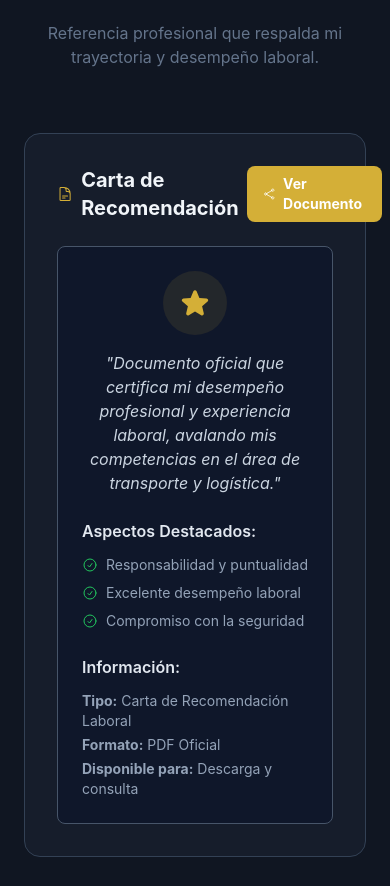
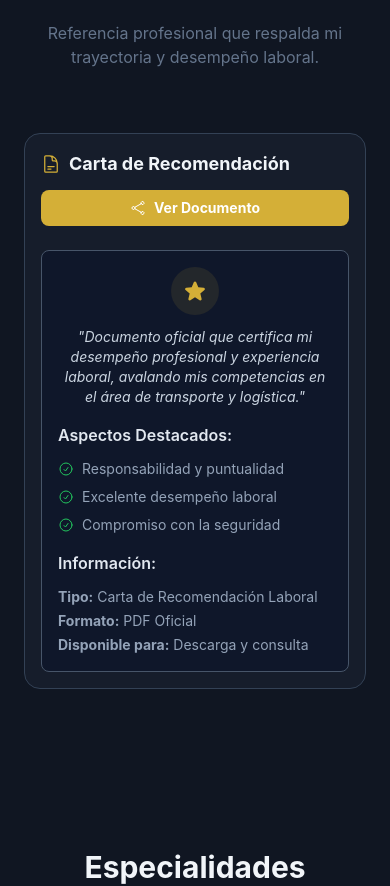
Before and after one commit to GuyaSuna/Portfolio-Jeremias-Ahmed, a Next.js app: page / in a window 390 px wide. Shown: the part 1924-2810 px from the top of the page. Built offline with nearby package versions, Linux system fonts and the light colour scheme.

Commit message:
Fix recommendation letter responsive layout to prevent button overflow on mobile

```diff
--- a/app/page.jsx
+++ b/app/page.jsx
@@ -268,35 +268,35 @@ export default function Home() {
           </div>
 
           <div className="max-w-4xl mx-auto">
-            <div className="bg-slate-50 dark:bg-slate-800/40 rounded-2xl p-8 border border-slate-200 dark:border-slate-700">
-              <div className="flex items-center justify-between mb-6">
-                <h3 className="text-xl font-bold flex items-center gap-2">
-                  <DocumentTextIcon className="w-6 h-6 text-accent" />
+            <div className="bg-slate-50 dark:bg-slate-800/40 rounded-2xl p-4 sm:p-6 lg:p-8 border border-slate-200 dark:border-slate-700">
+              <div className="flex flex-col sm:flex-row sm:items-center sm:justify-between gap-3 sm:gap-4 mb-6">
+                <h3 className="text-lg sm:text-xl font-bold flex items-center gap-2">
+                  <DocumentTextIcon className="w-5 h-5 sm:w-6 sm:h-6 text-accent" />
                   Carta de Recomendación
                 </h3>
                 <a
                   href="/Carta recomendación Jeremías-1.pdf"
                   target="_blank"
                   rel="noopener noreferrer"
-                  className="bg-accent hover:bg-accent/90 text-white px-4 py-2 rounded-lg text-sm font-bold transition-all flex items-center gap-2"
+                  className="bg-accent hover:bg-accent/90 text-white px-4 py-2 rounded-lg text-sm font-bold transition-all flex items-center justify-center gap-2 w-full sm:w-auto"
                 >
                   <ShareIcon className="w-4 h-4" />
                   Ver Documento
                 </a>
               </div>
 
-              <div className="bg-white dark:bg-slate-900 rounded-lg p-6 border border-slate-200 dark:border-slate-600">
-                <div className="text-center mb-4">
-                  <div className="w-16 h-16 mx-auto mb-4 bg-accent/10 rounded-full flex items-center justify-center">
-                    <StarIcon className="w-8 h-8 text-accent" />
+              <div className="bg-white dark:bg-slate-900 rounded-lg p-4 sm:p-6 border border-slate-200 dark:border-slate-600">
+                <div className="text-center mb-4 sm:mb-6">
+                  <div className="w-12 h-12 sm:w-16 sm:h-16 mx-auto mb-3 sm:mb-4 bg-accent/10 rounded-full flex items-center justify-center">
+                    <StarIcon className="w-6 h-6 sm:w-8 sm:h-8 text-accent" />
                   </div>
-                  <p className="text-slate-600 dark:text-slate-300 italic">
+                  <p className="text-slate-600 dark:text-slate-300 italic text-sm sm:text-base">
                     "Documento oficial que certifica mi desempeño profesional y experiencia laboral,
                     avalando mis competencias en el área de transporte y logística."
                   </p>
                 </div>
 
-                <div className="grid md:grid-cols-2 gap-6 mt-6">
+                <div className="grid sm:grid-cols-2 gap-4 sm:gap-6 mt-4 sm:mt-6">
                   <div className="space-y-3">
                     <h4 className="font-semibold text-slate-800 dark:text-slate-200">Aspectos Destacados:</h4>
                     <ul className="space-y-2 text-sm text-slate-600 dark:text-slate-400">
```
Also changed, not shown: .claude/settings.local.json.
